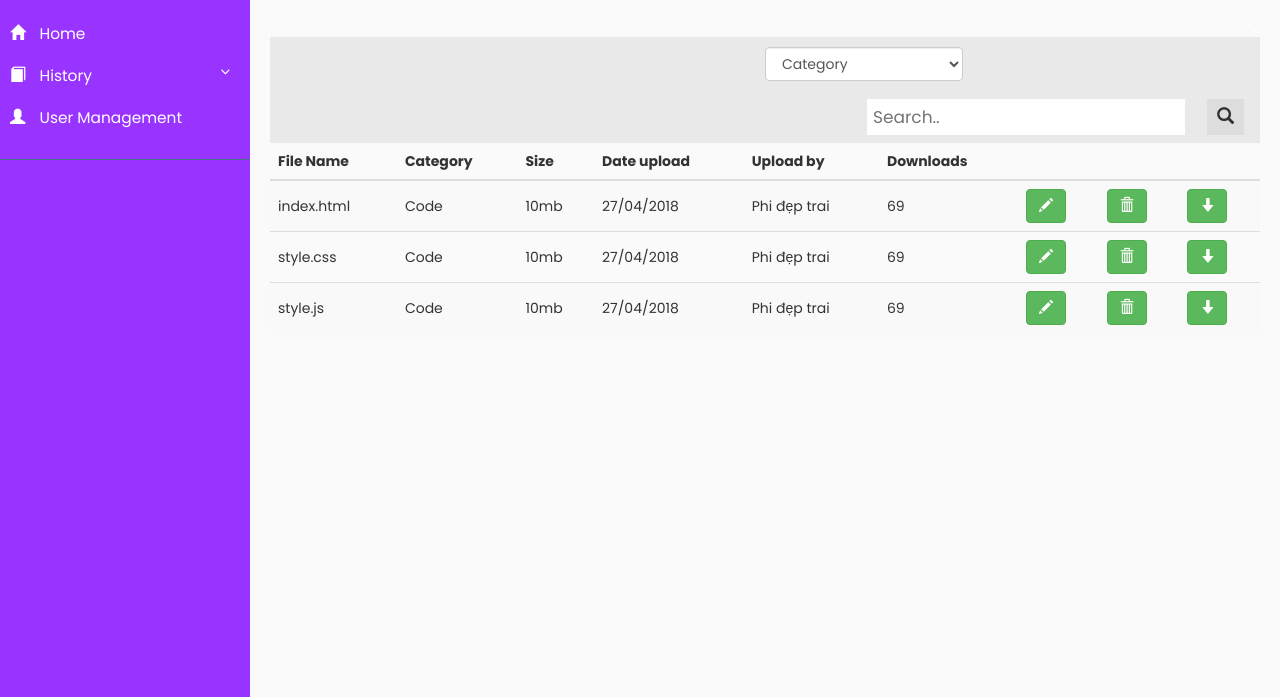
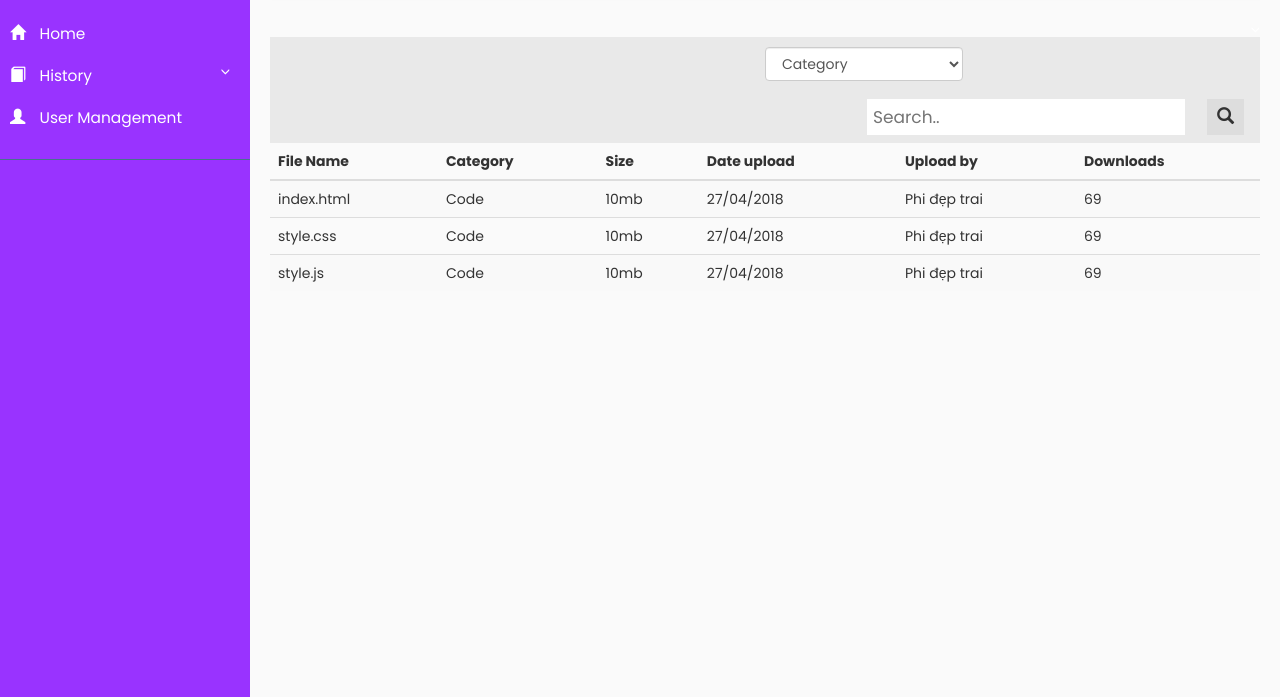
Before and after one commit to nguyenphi0205/View-Mini-Sharing, a plain HTML site: page View/app/admin/admin_index.html in a window 1280 px wide. Shown: the part 103-800 px from the top of the page. Drawn offline with nearby package versions, Linux system fonts and the light colour scheme.

Commit message:
new file

```diff
--- a/View/app/admin/admin_index.html
+++ b/View/app/admin/admin_index.html
@@ -121,9 +121,6 @@
                         <th>Date upload</th>
                         <th>Upload by </th>
                         <th>Downloads</th>
-                        <th></th>
-                        <th></th>
-                        <th></th>
                     </tr>
                 </thead>
                 <tbody>
@@ -134,21 +131,6 @@
                         <td>27/04/2018</td>
                         <td>Phi đẹp trai</td>
                         <td>69</td>
-                        <td>
-                            <button type="button" class="btn btn-success">
-                                <i class="glyphicon glyphicon-pencil"></i>
-                            </button>
-                        </td>
-                        <td>
-                            <button type="button" class="btn btn-success">
-                                <i class="glyphicon glyphicon-trash"></i>
-                            </button>
-                        </td>
-                        <td>
-                            <button type="button" class="btn btn-success">
-                                <i class="glyphicon glyphicon-arrow-down"></i>
-                            </button>
-                        </td>
                     </tr>
                     <tr>
                         <td>style.css</td>
@@ -157,21 +139,6 @@
                         <td>27/04/2018</td>
                         <td>Phi đẹp trai</td>
                         <td>69</td>
-                        <td>
-                            <button type="button" class="btn btn-success">
-                                <i class="glyphicon glyphicon-pencil"></i>
-                            </button>
-                        </td>
-                        <td>
-                            <button type="button" class="btn btn-success">
-                                <i class="glyphicon glyphicon-trash"></i>
-                            </button>
-                        </td>
-                        <td>
-                            <button type="button" class="btn btn-success">
-                                <i class="glyphicon glyphicon-arrow-down"></i>
-                            </button>
-                        </td>
                     </tr>
                     <tr>
                         <td>style.js</td>
@@ -180,21 +147,6 @@
                         <td>27/04/2018</td>
                         <td>Phi đẹp trai</td>
                         <td>69</td>
-                        <td>
-                            <button type="button" class="btn btn-success">
-                                <i class="glyphicon glyphicon-pencil"></i>
-                            </button>
-                        </td>
-                        <td>
-                            <button type="button" class="btn btn-success">
-                                <i class="glyphicon glyphicon-trash"></i>
-                            </button>
-                        </td>
-                        <td>
-                            <button type="button" class="btn btn-success">
-                                <i class="glyphicon glyphicon-arrow-down"></i>
-                            </button>
-                        </td>
                     </tr>
                 </tbody>
             </table>
```
